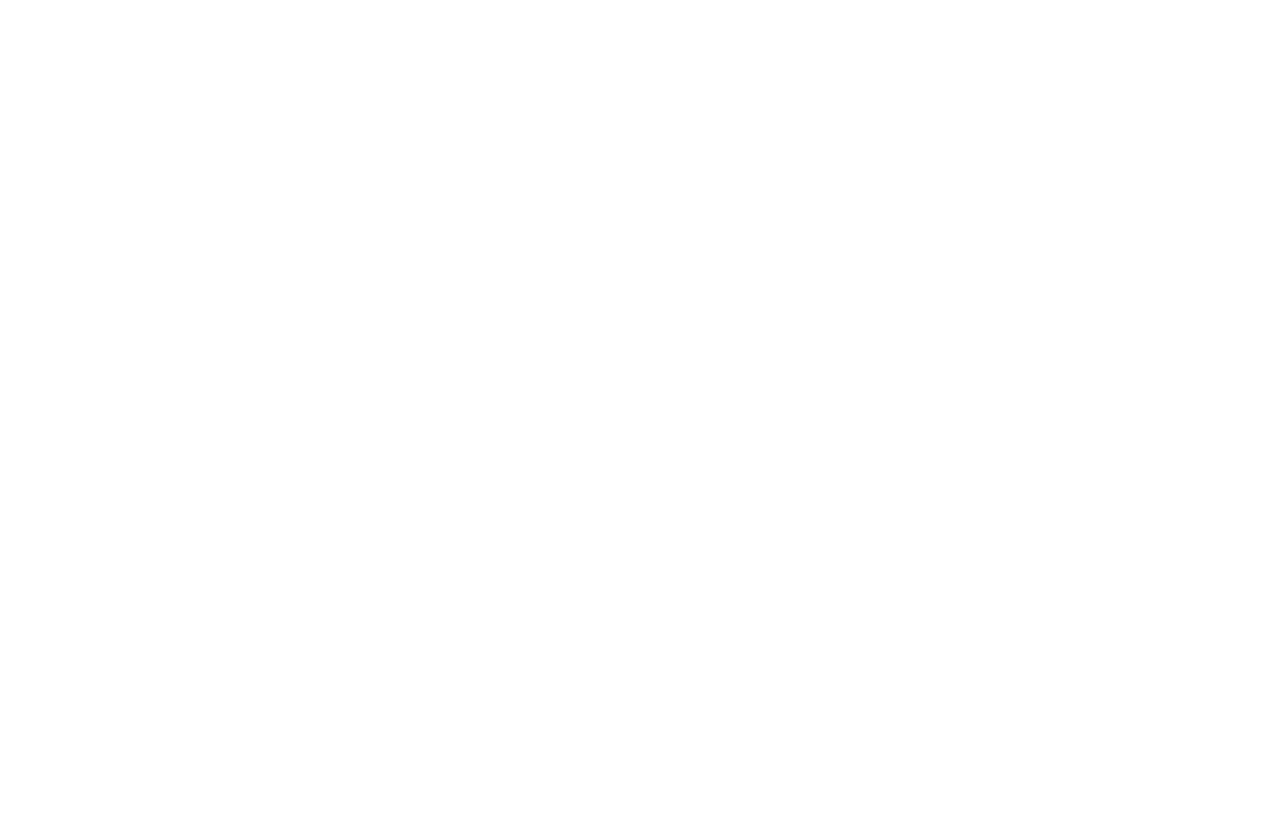
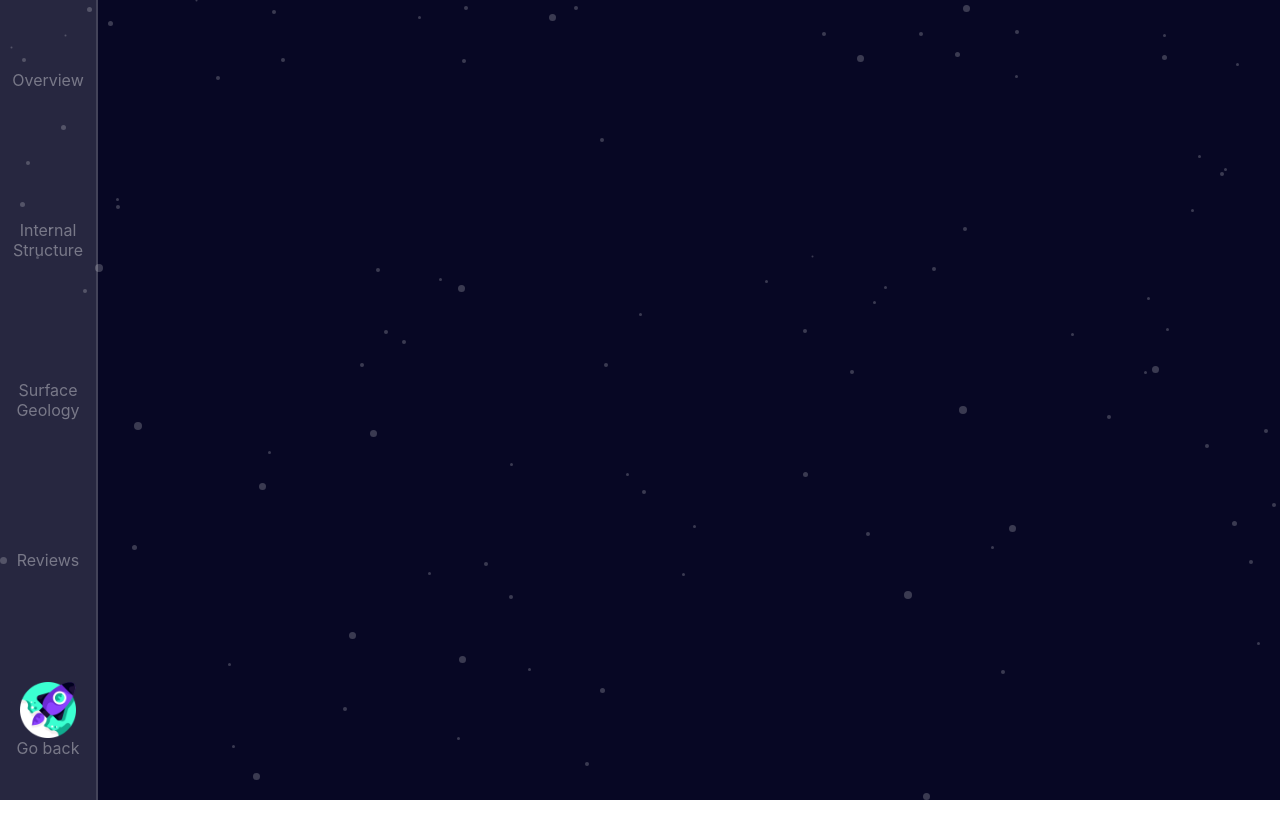
Before and after one commit to anateii/Planets-Beyond-Site, a React (Create React App) app in the folder planets-beyond-site/: page /reviews/1 in a window 1280 px wide. Before the commit this address had no page. Shown: the top 838 px of the page. Before the commit the page ends 800 px from the top, so only its background shows below. Built offline with nearby package versions, Linux system fonts and the light colour scheme; data requests are answered from the project's data file.

Commit message:
Added  Review Section

```diff
--- a/planets-beyond-site/src/App.js
+++ b/planets-beyond-site/src/App.js
@@ -8,6 +8,8 @@
 import {Geology} from './components/Geology';
 import { useEffect, useState } from "react";
 import { Overview } from './components/Overview';
+import {Reviews} from './components/Reviews';
+
 
 function App() {
 
@@ -34,6 +36,7 @@
 <BrowserRouter>
 
  <Routes>
+   <Route path="/reviews/:id" element={<Reviews/>}/>
    <Route path="/overview/:id/overview" element={<Overview planets={planets}/>} />
    <Route path="/planet/:id/internal-structure" element={<Internal planets={planets}/>}/>
    <Route path="/planet/:id/surface-geology" element={<Geology planets={planets}/>}/>
--- a/planets-beyond-site/src/components/Reviews.jsx
+++ b/planets-beyond-site/src/components/Reviews.jsx
@@ -1,11 +1,13 @@
 import { Main } from "../styled-components/homepage"
 import starsBackground from "../assets/stars.svg";
 import cursor from "../assets/cursor.png"
+import Sidebar from "./Sidebar";
 
 
 export const Reviews =() => {
     return (
         <Main style={{backgroundImage: `url(${starsBackground})`, cursor: `url(${cursor}), auto`}}>
+            <Sidebar/>
             <h1>Hello</h1>
         </Main>
     )
--- a/planets-beyond-site/src/components/Sidebar.jsx
+++ b/planets-beyond-site/src/components/Sidebar.jsx
@@ -19,7 +19,7 @@
           <Icon onClick={()=>(navigate(`/planet/${params.id}/overview`))}>Overview</Icon>
           <Icon onClick={()=>(navigate(`/planet/${params.id}/internal-structure`))}>Internal Structure</Icon>
           <Icon onClick={()=>(navigate(`/planet/${params.id}/surface-geology`))}>Surface Geology</Icon>
-          <Icon>Reviews</Icon>
+          <Icon onClick={()=>(navigate(`/reviews/${params.id}`))}>Reviews</Icon>
 
 
         <Icon
```
